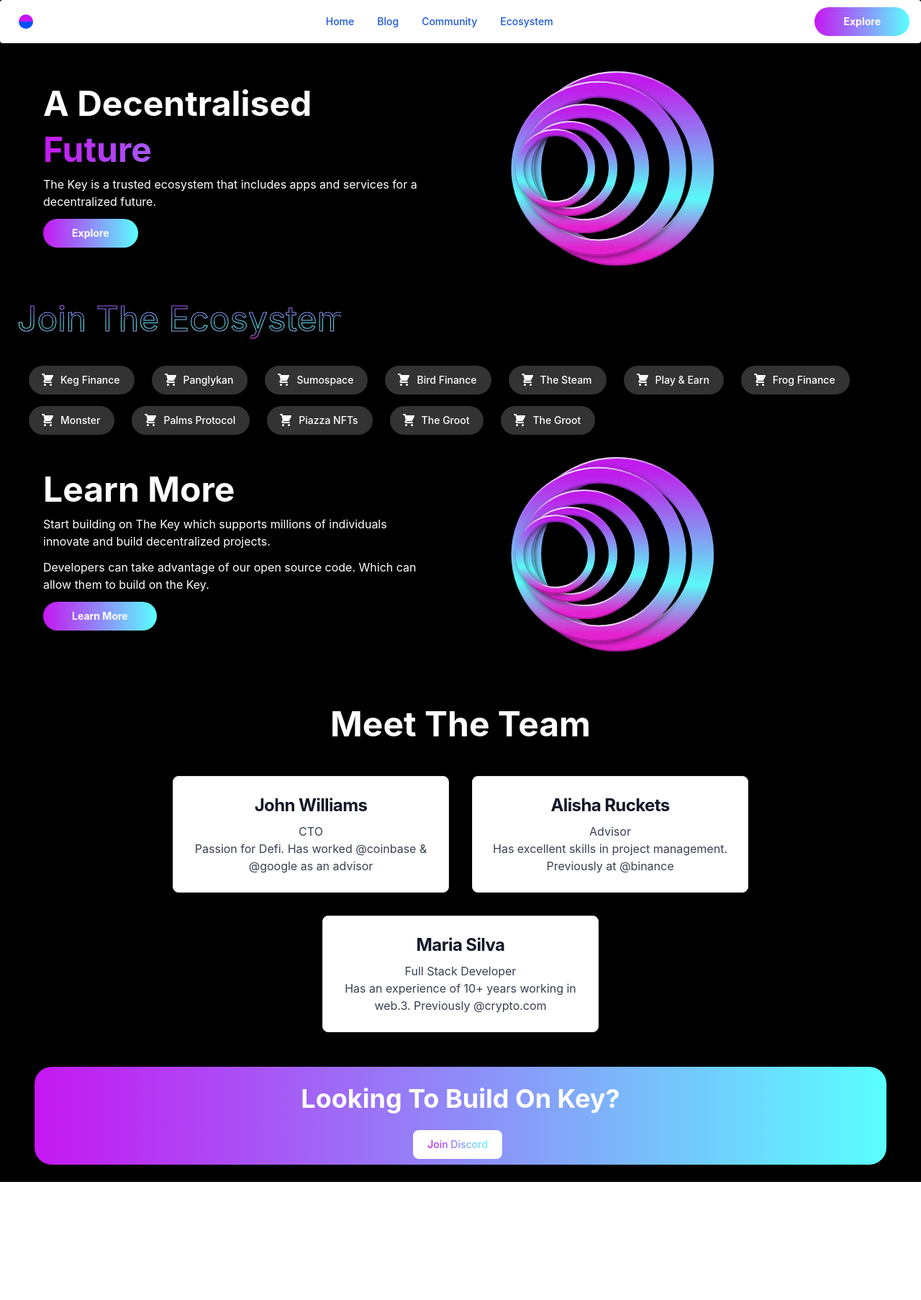
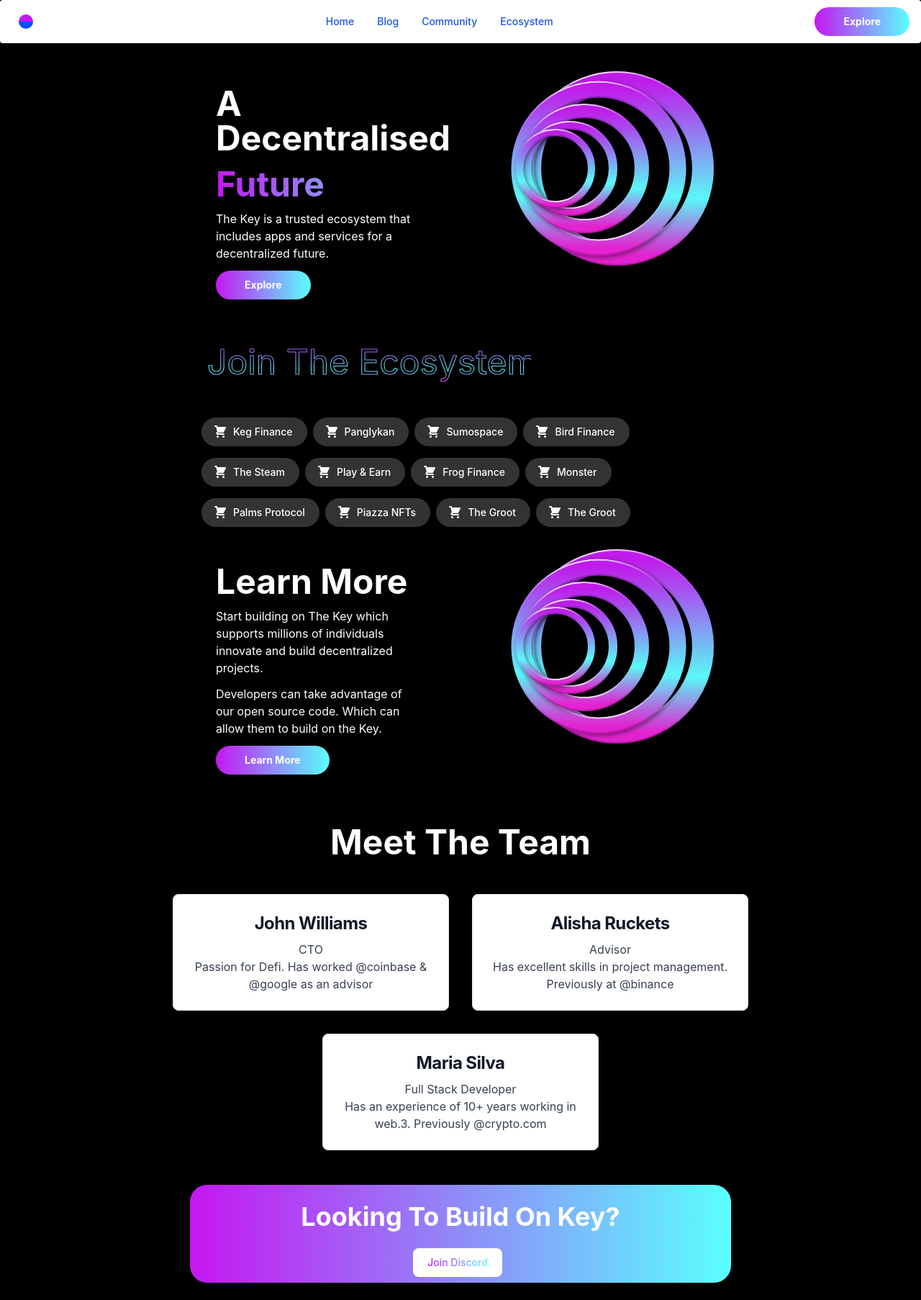
Before and after one commit to thisHermit/figma-trending-crypto-page, a React (Create React App) app: page / in a window 1280 px wide. Shown: the whole page at 72% size. Before the commit the page ends 1642 px from the top, so only its background shows below. Built offline with nearby package versions, Linux system fonts and the light colour scheme; the HTML template or start-up script is replaced by a standard one.

Commit message:
Fix margin for desktop

```diff
--- a/src/components/CTA.jsx
+++ b/src/components/CTA.jsx
@@ -2,7 +2,7 @@ import React from "react";
 
 export default function CTA() {
   return (
-    <div className="bg-gradient-to-r from-pink-primary to-light-blue-primary mx-6 rounded-3xl text-center">
+    <div className="bg-gradient-to-r from-pink-primary to-light-blue-primary mx-6 lg:mx-60 rounded-3xl text-center">
       <p className="p-6 text-4xl font-bold ">Looking To Build On Key?</p>
       <button
         type="button"
--- a/src/components/Landing.jsx
+++ b/src/components/Landing.jsx
@@ -8,7 +8,7 @@ const cirlces = [
 ];
 export default function Landing() {
   return (
-    <div className="columns-2 gap-8">
+    <div className="columns-2 gap-8 place-content-center mx-2 lg:mx-60">
       <div className="w-full my-9 px-9 space-y-3">
         <div className="text-5xl font-bold space-y-4">
           <p>A Decentralised</p>
--- a/src/components/LearnMore.jsx
+++ b/src/components/LearnMore.jsx
@@ -8,7 +8,7 @@ const cirlces = [
 ];
 export default function LearnMore() {
   return (
-    <div className="columns-2 gap-8">
+    <div className="columns-2 gap-8 mx-2 lg:mx-60">
       <div className="w-full my-9 px-9 space-y-3">
         <div className="text-5xl font-bold space-y-4">
           <p>Learn More</p>
@@ -128,17 +128,6 @@ export default function LearnMore() {
                 filter="url(#emboss)"
               />
             ))}
-            {/* {cirlces.map((item) => (
-              <circle
-                cx={item.x}
-                cy={item.y}
-                r={item.r}
-                stroke="white"
-                stroke-width={item.w}
-                fill="white"
-                filter="url(#emboss)"
-              />
-            ))} */}
           </svg>
         </div>
       </div>
--- a/src/components/Products.jsx
+++ b/src/components/Products.jsx
@@ -159,9 +159,9 @@ const buttonsGroup = [
 
 export default function Products() {
   return (
-    <div className="space-y-3 overflow-y-auto">
+    <div className="space-y-3 overflow-y-auto mx-2 lg:mx-60">
       <div>
-        <p className="text-5xl text-bold text-transparent bg-clip-text bg-gradient-to-r from-[#C517F1] to-[#5AFFFF]">
+        <p className="text-5xl text-bold text-transparent m-6">
           <svg height="80" width="450">
             <defs>
               <linearGradient id="Gradient" x1="0%" y1="0%" x2="100%" y2="0%">
@@ -176,7 +176,7 @@ export default function Products() {
           </svg>
         </p>
       </div>
-      <div className=" p-4 gap-4 flex flex-wrap auto-cols-max">
+      <div className=" p-4 gap-y-4 flex flex-wrap auto-cols-max">
         {buttonsGroup.map((item) => (
           <button
             type="button"
```
